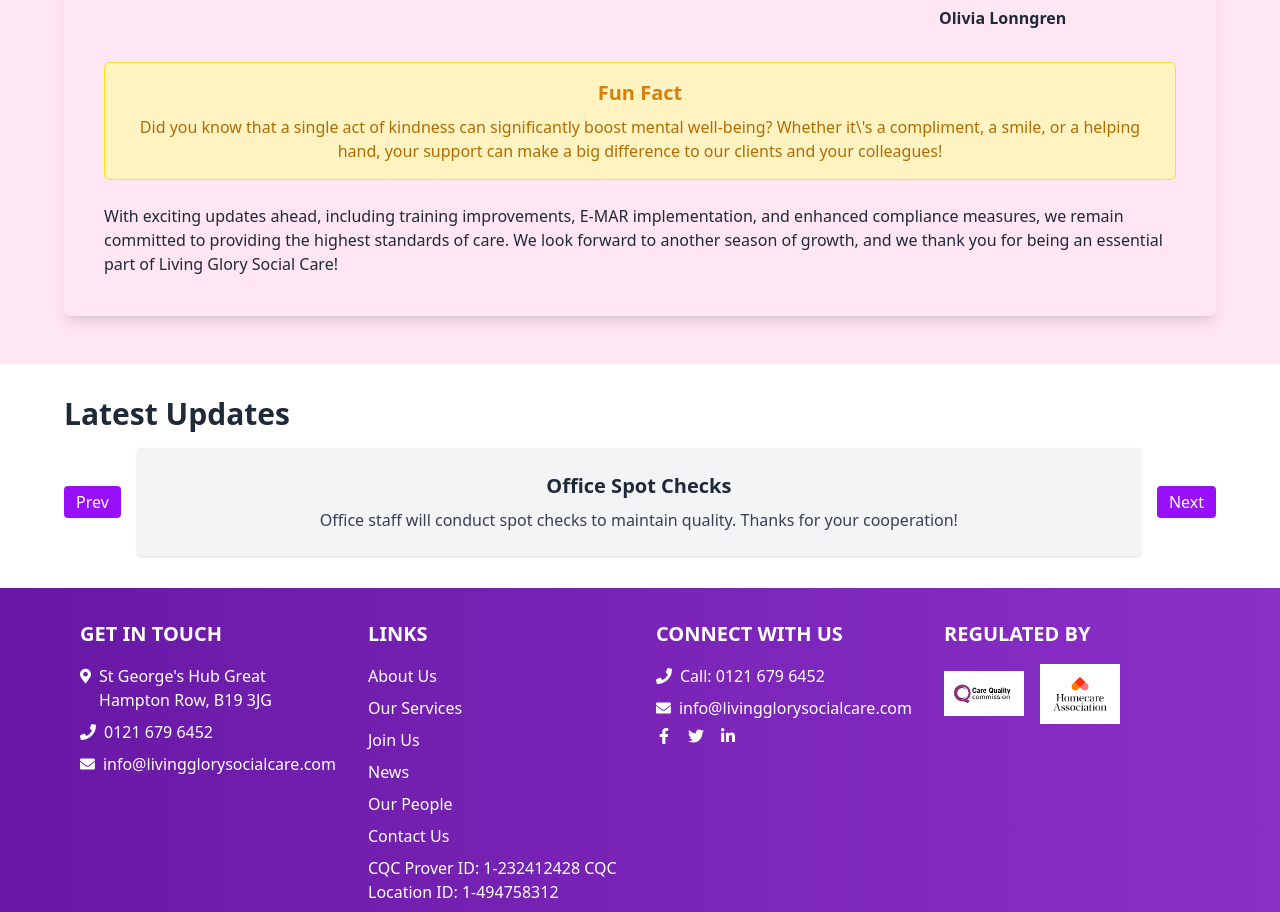
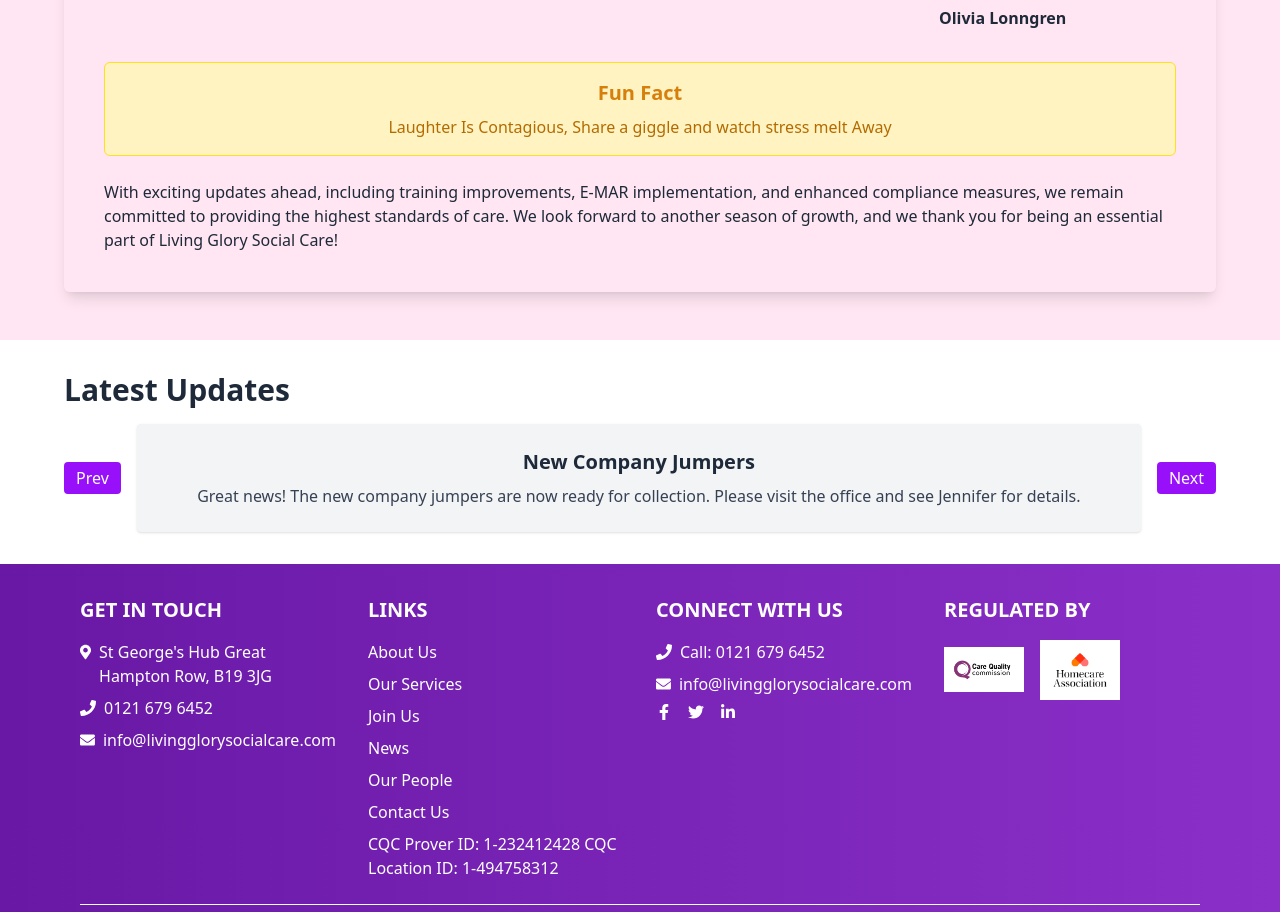
Before and after one commit to onengiyeJacob14/my-website, a Next.js app: page / in a window 1280 px wide. Shown: the part 1461-2373 px from the top of the page. Built offline with nearby package versions, Linux system fonts and the light colour scheme.

Commit message:
Update page.js
Minor changes to the carousel and fun fact added

```diff
--- a/src/app/page.js
+++ b/src/app/page.js
@@ -18,16 +18,16 @@ export default function Home() {
   // }, []);
   const [carouselData, setCarouselData] = useState([
     {
-      title: "Office Spot Checks",
-      text: "Office staff will conduct spot checks to maintain quality. Thanks for your cooperation!",
+      title: "New Company Jumpers",
+      text: "Great news! The new company jumpers are now ready for collection. Please visit the office and see Jennifer for details.",
     },
     {
-      title: "Training Completion",
-      text: "Congrats to everyone for completing training! E-MAR implementation is fully live.",
+      title: "Winter Supervision",
+      text: "Staff winter supervision sessions will take place on the 19th, 20th, and 21st of November 2025.",
     },
     {
-      title: "Away Days",
-      text: "We\'re introducing Away Days to help staff unwind, connect, and recharge outside work.",
+      title: "Referral Incentive",
+      text: "Don't forget our referral incentive is still ongoing! Refer a new client and receive a £50 reward as a token of appreciation",
     },
   ]);
 
@@ -224,10 +224,7 @@ export default function Home() {
                   Fun Fact
                 </h4>
                 <p className="text-[#b36b00]">
-                  Did you know that a single act of kindness can significantly boost
-                  mental well-being? Whether it\'s a compliment, a smile, or a helping
-                  hand, your support can make a big difference to our clients and your
-                  colleagues!
+                 Laughter Is Contagious, Share a giggle and watch stress melt Away
                 </p>
               </motion.div>
 
```
